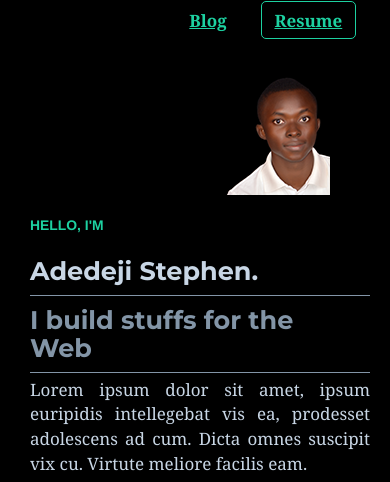
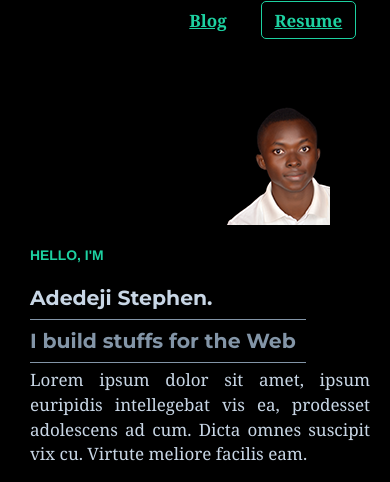
Before and after one commit to ionware/adedejistephen.com, a Gatsby site: page / in a window 390 px wide. Shown: the top 482 px of the page. Built offline with nearby package versions, Linux system fonts and the light colour scheme; Gatsby itself is replaced by a stand-in of ours.

Commit message:
fixed un-scrollable body along y-axis

```diff
--- a/src/pages/index.js
+++ b/src/pages/index.js
@@ -15,7 +15,7 @@
             </ul>
           </nav>
         </header>
-        <div className="w-max-width">
+        <div className="w-max-width mt-md">
           <main className="flex flex-info justify-content-center align-items-center align-content-center">
             <Animate duration={1000} easing='linear' opacity={[0, 1]} delay={3000}>
               <img src={imgSrc} alt="Adedeji Stephen" className="flex-info__image" ref={ createRef() }/>
--- a/src/styles/global.scss
+++ b/src/styles/global.scss
@@ -13,7 +13,6 @@
 body {
   background: $bg-color;
   color: $text-color;
-  overflow: hidden;
 }
 
 h1, h2, h3, h4, h5, h6 {
--- a/src/styles/layout.scss
+++ b/src/styles/layout.scss
@@ -62,3 +62,12 @@
   height: 100%;
   //border: 5px solid $text-color;
 }
+.mt-sm {
+  margin-top: 15px;
+}
+.mt-md {
+  margin-top: 30px;
+}
+.mt-lg {
+  margin-top: 60px;
+}
--- a/src/styles/typography.scss
+++ b/src/styles/typography.scss
@@ -28,3 +28,8 @@
     font-size: 1.5em;
   }
 }
+@media screen and (max-width: 480px) {
+  .hero {
+    font-size: 1.2em;
+  }
+}
```
